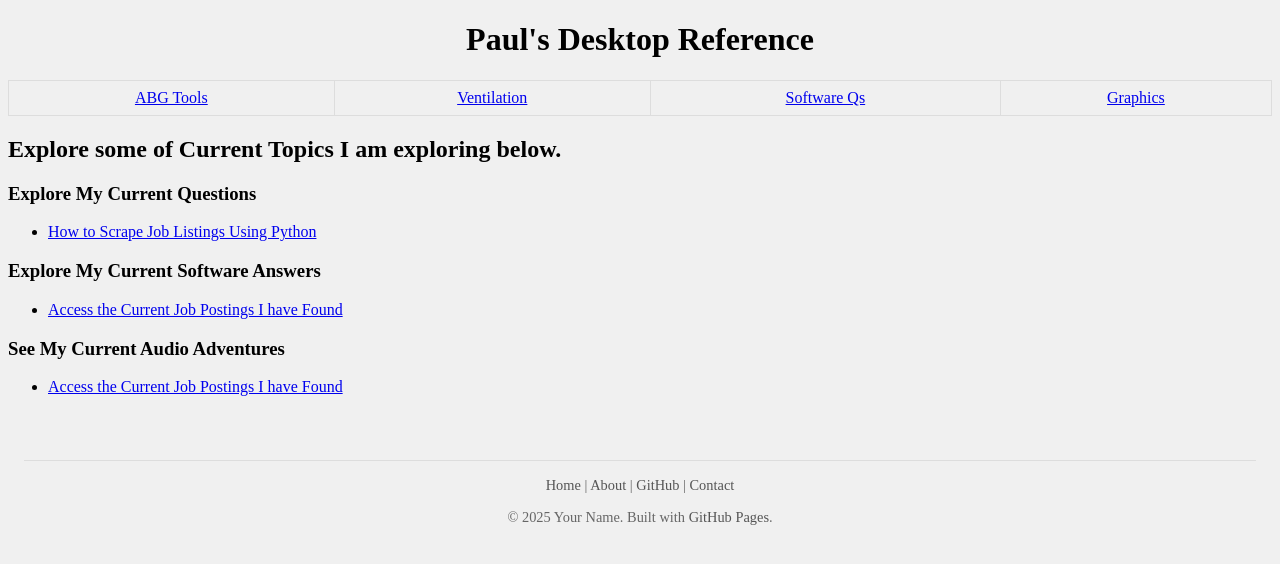
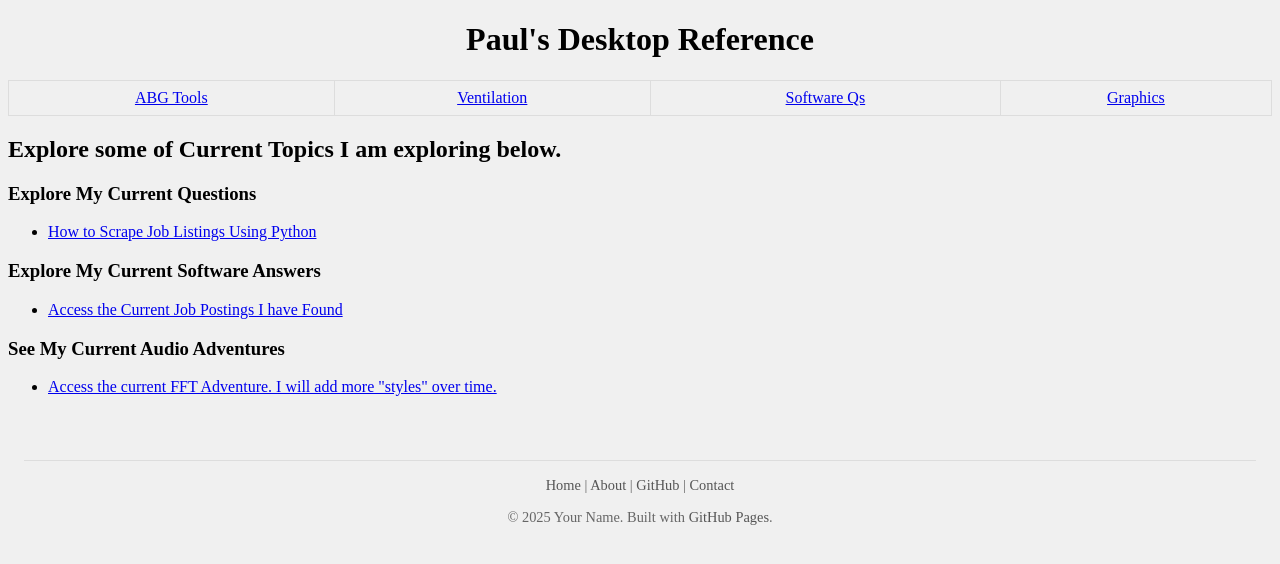
Before and after one commit to ZBZFirst/info, a Jekyll site: the page built from index.md, in a window 1280 px wide. Shown: the top 564 px of the page. Built offline with Jekyll 4.4.1, drawn with Linux system fonts in a browser that asks for light colours.

Commit message:
Update index.md

```diff
--- a/index.md
+++ b/index.md
@@ -18,5 +18,5 @@ title: Paul's Desktop Reference
 
 <h3>See My Current Audio Adventures</h3>
 <ul>
-    <li><a href="FFT.html" title="Curated job listings scraped programmatically">Access the Current Job Postings I have Found</a></li>
+    <li><a href="FFT.html" title="Curated job listings scraped programmatically">Access the current FFT Adventure. I will add more "styles" over time.</a></li>
 </ul>
```
